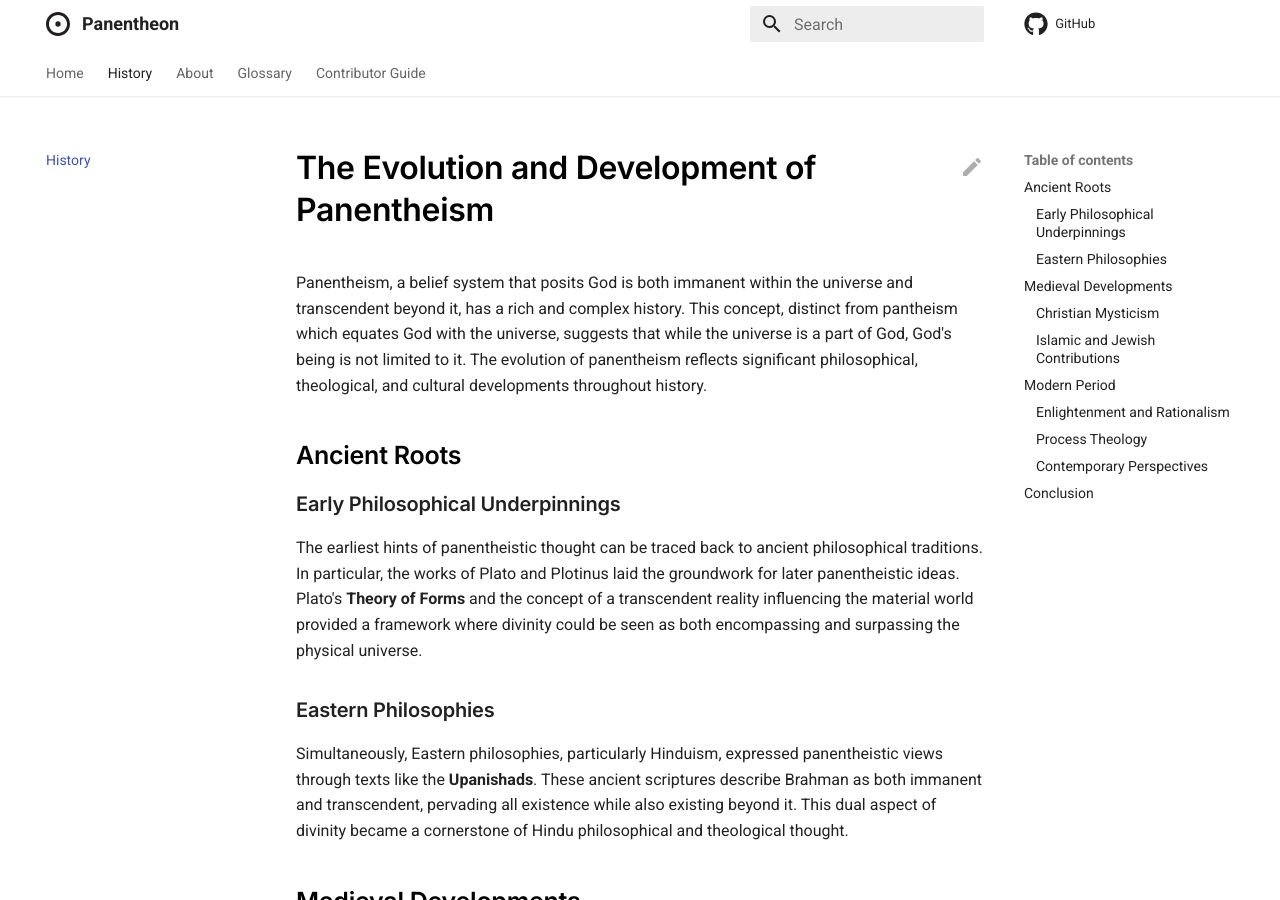
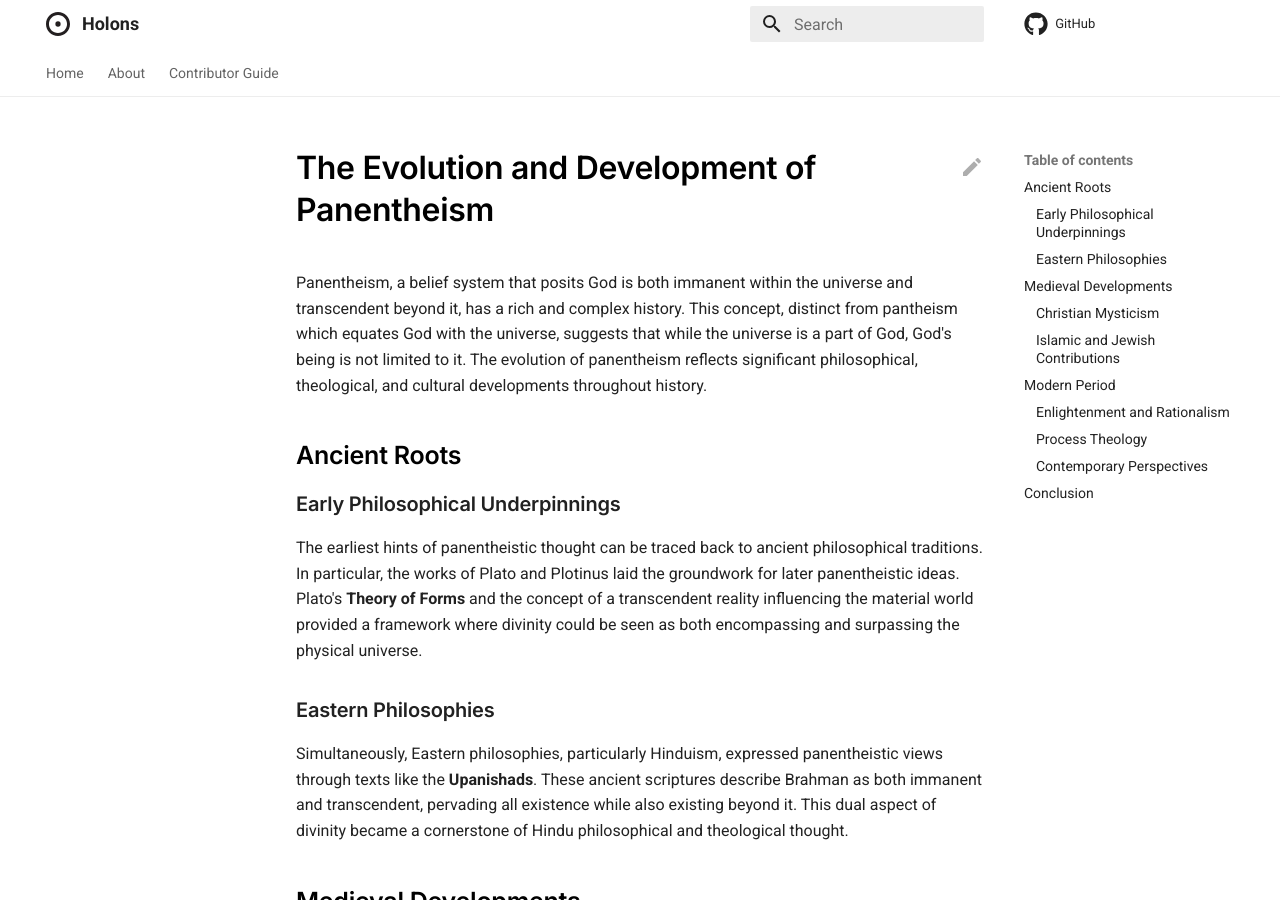
Before and after one commit to openartist/holonic, an MkDocs documentation site: the page built from docs/history.md, in a window 1280 px wide and 900 px high. Built offline with MkDocs 1.6.1 and Material for MkDocs 9.7.7, drawn with Linux system fonts in a browser that asks for light colours; comment, search, counter and statistics services are not loaded.

Commit message:
Update mkdocs.yml

```diff
--- a/mkdocs.yml
+++ b/mkdocs.yml
@@ -1,4 +1,4 @@
-site_name: Panentheon
+site_name: Holons
 repo_url: https://github.com/openartist/panentheon
 edit_uri: edit/main/docs/
 theme:
@@ -18,7 +18,7 @@ theme:
     - scheme: default
       primary: white
       accent: black
-  copyright: Copyright &copy; Panentheon
+  copyright: Copyright &copy; Holons
   extra:
     generator: false
 
@@ -30,9 +30,5 @@ extra:
 
 nav:
   - Home: index.md
-  - History: history.md
   - About: about.md
-  - Glossary:
-    - Apeiron: glossary/apeiron.md
-    - Eudaimonia: glossary/eudaimonia.md
   - Contributor Guide: contributor_guide.md
```
